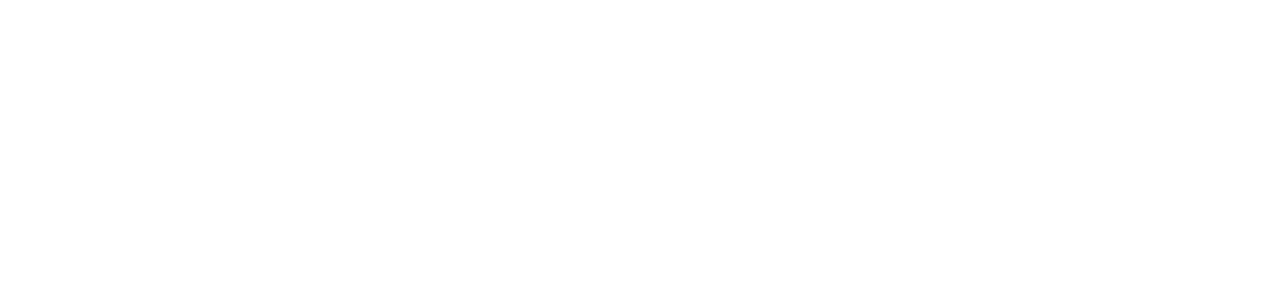
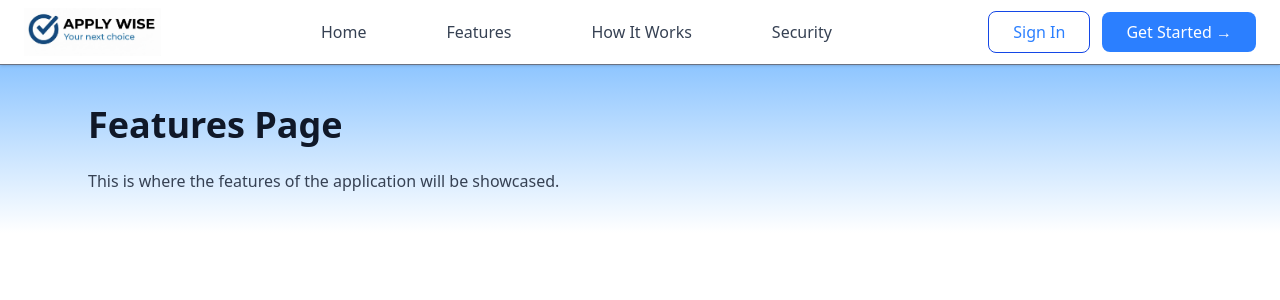
Before and after one commit to mdqasim786/ApplyWise-AI-Job-Application-Tracker, a React (Vite) app in the folder client/client/: page /features in a window 1280 px wide. Before the commit this address had no page. Shown: the top 300 px of the page. Built offline with nearby package versions, Linux system fonts and the light colour scheme.

Commit message:
start creating features route

```diff
--- a/client/client/src/App.jsx
+++ b/client/client/src/App.jsx
@@ -1,5 +1,6 @@
 import { LandingPage } from './Pages/LandingPage.jsx'
 import { Contact } from './Pages/Contact.jsx'
+import { Features } from './Pages/Features.jsx'
 import { BrowserRouter as Router, Route, Routes } from 'react-router-dom'
 import './App.css'
 
@@ -11,6 +12,7 @@
           <Routes>
             <Route path='/' element={<LandingPage />} />
             <Route path='/contact' element={<Contact />} />
+            <Route path='/features' element={<Features />} />
           </Routes>
         </Router>
       </div>
--- a/client/client/src/Pages/Contact.jsx
+++ b/client/client/src/Pages/Contact.jsx
@@ -15,9 +15,8 @@
         setMobileMenuOpen={setMobileMenuOpen}
       />
 
-      <div className="bg-gradient-to-b from-blue-200 to-white">
+      <div className="bg-gradient-to-b from-blue-300 to-white">
         <div className="max-w-6xl mx-auto py-6 px-6">
-
           <div className="text-center mb-6">
             <span className="inline-block mb-4 px-4 py-1 text-sm font-medium text-blue-700 bg-blue-100 rounded-full">
               Get In Touch
--- /dev/null
+++ b/client/client/src/Pages/Features.jsx
@@ -0,0 +1,21 @@
+import Header from '../components/header.jsx';
+
+function Features(){
+  return (
+    <>
+      <Header />
+      <div className="bg-gradient-to-b from-blue-300 to-white">
+        <div className="max-w-6xl mx-auto py-10 px-6">
+          <h1 className="text-4xl font-bold text-gray-900 mb-6">
+            Features Page
+          </h1>
+          <p className="text-gray-700">
+            This is where the features of the application will be showcased.
+          </p>
+        </div>
+      </div>
+    </>
+  );
+}
+
+export { Features };
```
